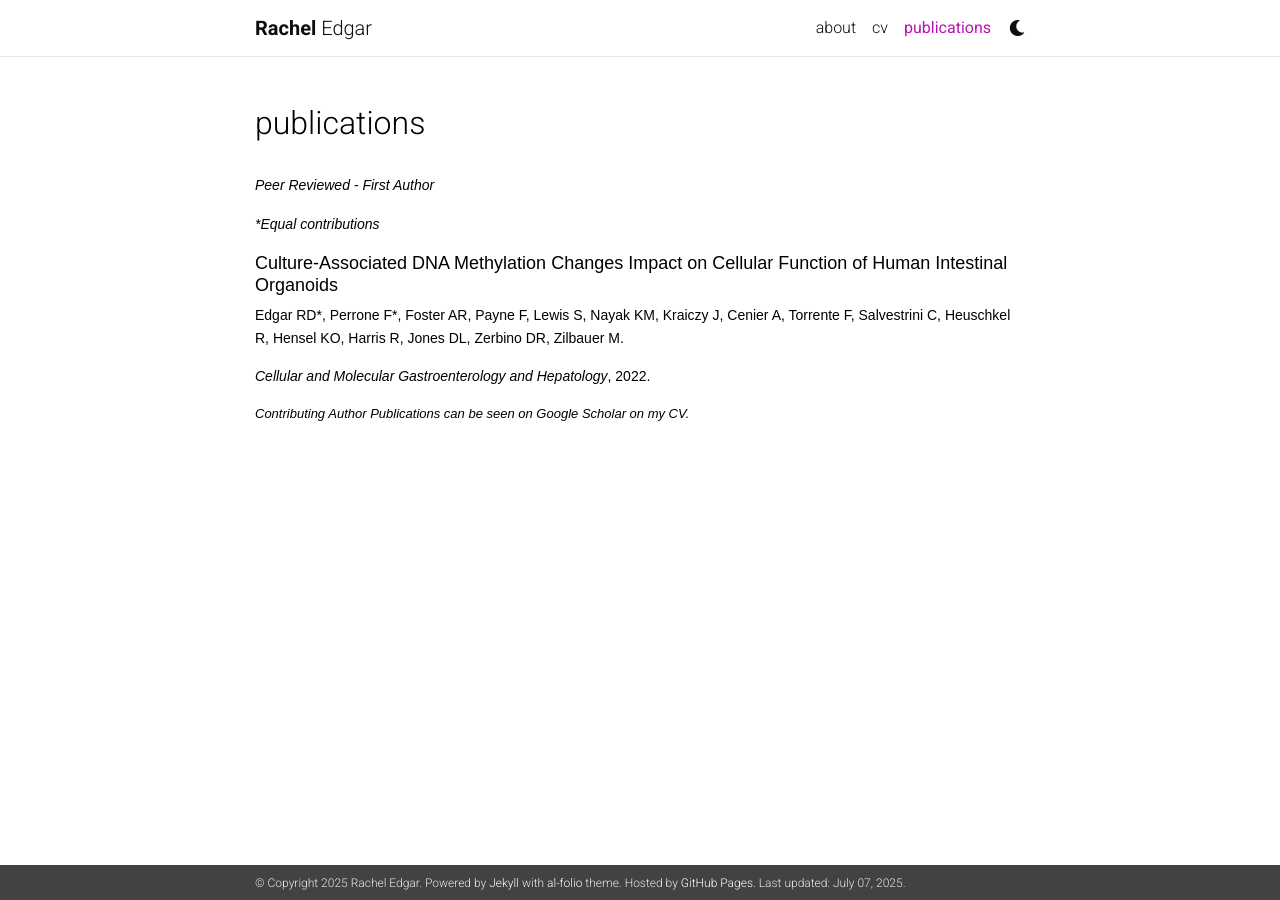
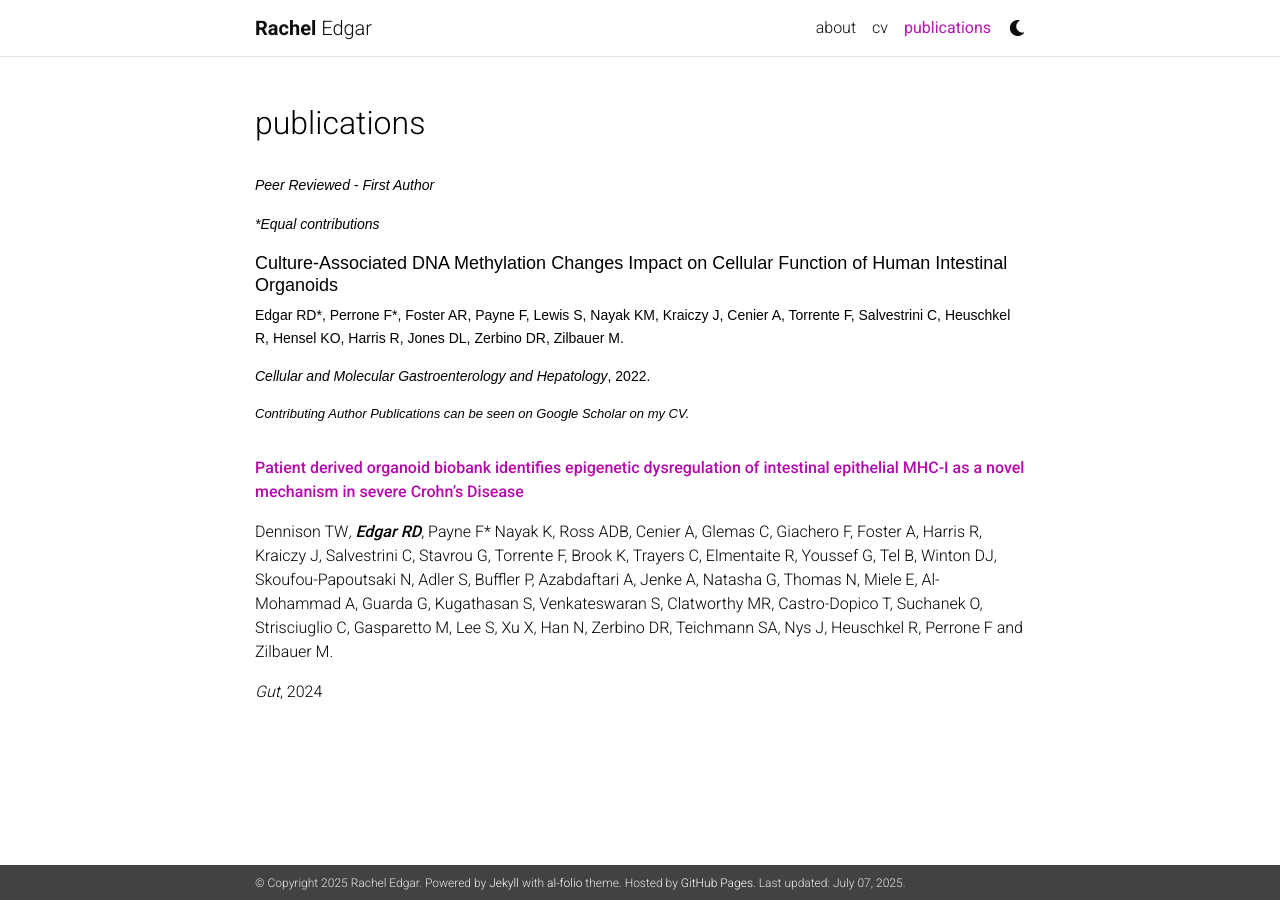
Before and after one commit to redgar598/racheledgar, a Jekyll site: the page built from _pages/publications.md, in a window 1280 px wide. Built offline with Jekyll 4.4.1, drawn with Linux system fonts in a browser that asks for light colours; comment, search, counter and statistics services are not loaded; a style sheet for code colours, icons or effects is not loaded.

Commit message:
Update publications.md

```diff
--- a/_pages/publications.md
+++ b/_pages/publications.md
@@ -34,3 +34,10 @@ nav_order: 4
   <p style="font-size: 13px; color: #777;"><em>Contributing Author Publications can be seen on Google Scholar on my CV.</em></p>
 
 </div>
+
+
+**[Patient derived organoid biobank identifies epigenetic dysregulation of intestinal epithelial MHC-I as a novel mechanism in severe Crohn’s Disease](https://gut.bmj.com/content/73/9/1464)**
+
+Dennison TW*, **Edgar RD***, Payne F* Nayak K, Ross ADB, Cenier A, Glemas C, Giachero F, Foster A, Harris R, Kraiczy J, Salvestrini C, Stavrou G, Torrente F, Brook K, Trayers C, Elmentaite R, Youssef G, Tel B, Winton DJ, Skoufou-Papoutsaki N, Adler S, Buffler P, Azabdaftari A, Jenke A, Natasha G, Thomas N, Miele E, Al-Mohammad A, Guarda G, Kugathasan S, Venkateswaran S, Clatworthy MR, Castro-Dopico T, Suchanek O, Strisciuglio C, Gasparetto M, Lee S, Xu X, Han N, Zerbino DR, Teichmann SA, Nys J, Heuschkel R, Perrone F and Zilbauer M.
+
+*Gut*,  2024
```
